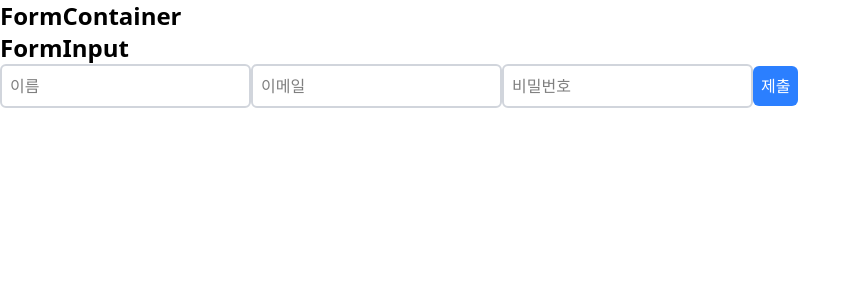
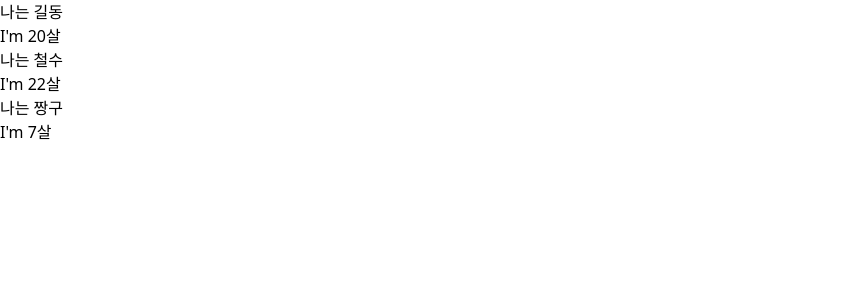
Before and after one commit to sukyoung14/first, a React (Vite) app in the folder react/my-react-app/: page / in a window 1280 px wide. Shown: the top 300 px of the page, without its empty margins (0-861 px from the left). Built offline with nearby package versions, Linux system fonts and the light colour scheme.

Commit message:
children Props

```diff
--- a/react/my-react-app/src/App.jsx
+++ b/react/my-react-app/src/App.jsx
@@ -1,18 +1,6 @@
 import React from "react";
-import Interpolation from "./components/JSX/Interpolation";
-import Header from "./components/Header";
-import Footer from "./components/Footer";
 
-import MyButton from "./components/Component/MyButton";
-import MyList from "./components/Component/MyList";
-
-import OnClick from "./components/Component/EventHandling/OnClick";
-import OnChange from "./components/Component/EventHandling/OnChange";
-import OnSubmit from "./components/Component/EventHandling/OnSubmit";
-import Parent from "./components/Component/Props/Parent";
-import ProfileContainer from "./components/Component/PropsExample/ProfileContainer";
-import CardContainer from "./components/Component/PorpsFunction/CardContainer";
-import FormContainer from "./components/Component/PorpsFunction/FormContainer";
+import Propsparent from "./components/Component/PropsChildren/propsparent";
 // 파일명과 동일한 함수는 컴포넌트 함수
 // 컴포넌트 함수는 파일당 하나만 존재
 // 컴포넌트 함수 외부는 import 문만 사용
@@ -20,9 +8,10 @@ export default function App() {
   // 영역 1. 내부 기능로직을 작성하는 영역
   // - 이벤트 핸들러 함수를 정의
   // 영역 2. 태그 (HTML 문서)를 생성하는 영역
+  // 컴포넌트명는 항상 대문자로 시작해야 함 - 대문자가 아니면 컴포넌트로 인식 못함
   return (
     <div>
-      <FormContainer></FormContainer>
+      <Propsparent></Propsparent>
     </div>
   );
 }
--- /dev/null
+++ b/react/my-react-app/src/components/Component/PropsChildren/propschild.jsx
@@ -0,0 +1,5 @@
+import React from "react";
+// const {children} = props
+export default function propschild(children) {
+  return <div>{children}</div>;
+}
--- /dev/null
+++ b/react/my-react-app/src/components/Component/PropsChildren/propsparent.jsx
@@ -0,0 +1,28 @@
+import React from "react";
+import propschild from "./propschild";
+export default function propsparent() {
+  return (
+    <div>
+      <div>
+        <children>
+          <div>
+            <h1>나는 길동</h1>
+            <h2>I'm 20살</h2>
+          </div>
+        </children>
+        <children>
+          <div>
+            <h1>나는 철수</h1>
+            <h2>I'm 22살</h2>
+          </div>
+        </children>
+        <children>
+          <div>
+            <h1>나는 짱구</h1>
+            <h2>I'm 7살</h2>
+          </div>
+        </children>
+      </div>
+    </div>
+  );
+}
```
